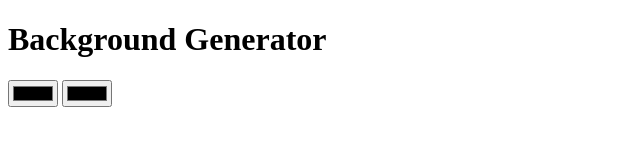
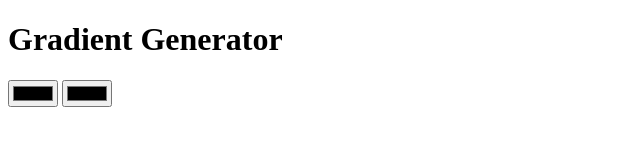
Before and after one commit to bunclock07/background-generator1, a plain HTML site: page index.html in a window 1280 px wide. Shown: the whole page, without its empty margins (0-640 px from the left). Drawn offline with Linux system fonts and the light colour scheme.

Commit message:
changing titles

```diff
--- a/index.html
+++ b/index.html
@@ -1,11 +1,11 @@
 <!DOCTYPE html>
 <html>
 <head>
-  <title>Super BackGround</title>
+  <title>Cool BackGround</title>
   <link rel="stylesheet" type="text/">
 </head>
 <body>
-	<h1> Background Generator </h1>
+	<h1> Gradient Generator </h1>
 	<input class="color1" type="color">
 	<input class="color2" type="color">
 </body>
```
